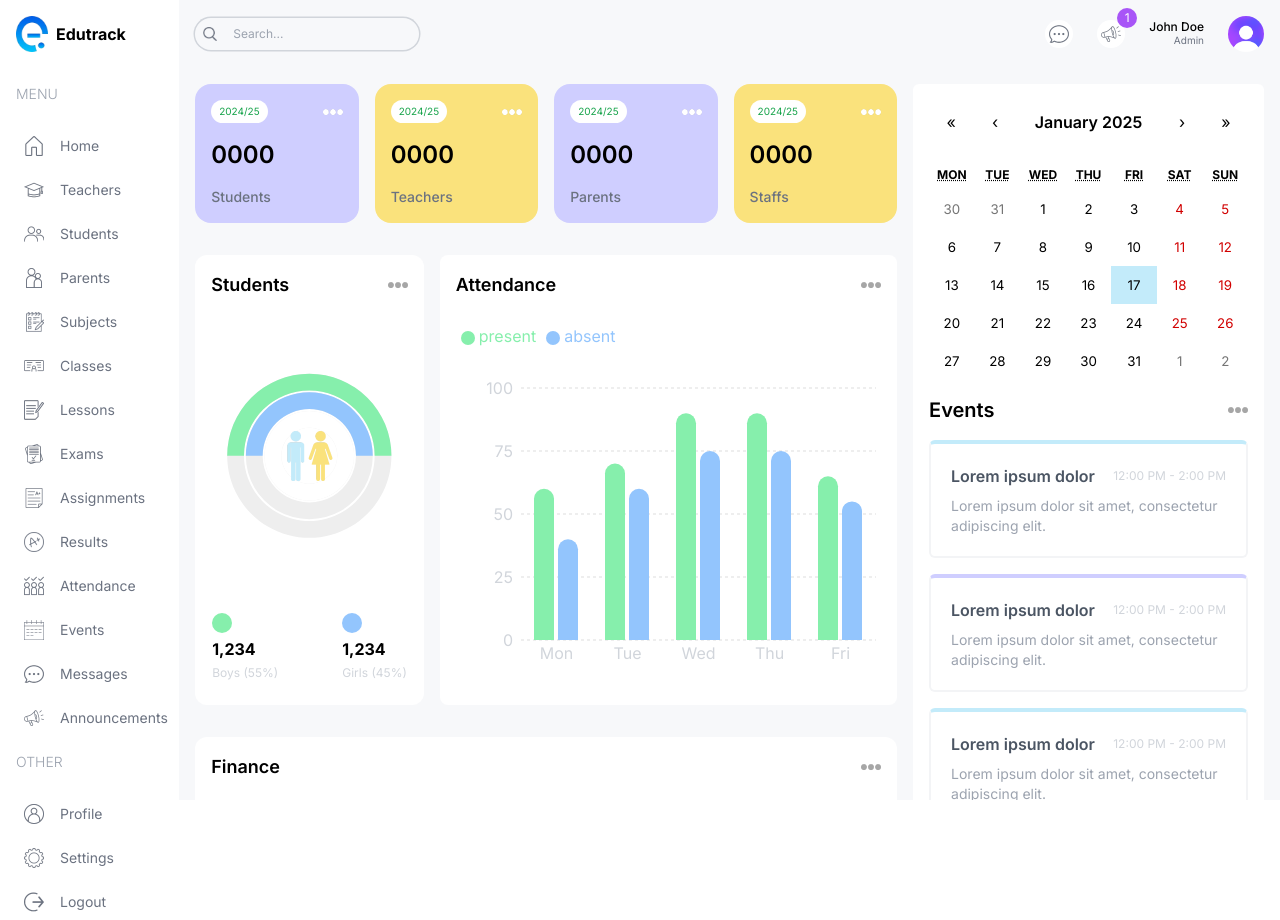
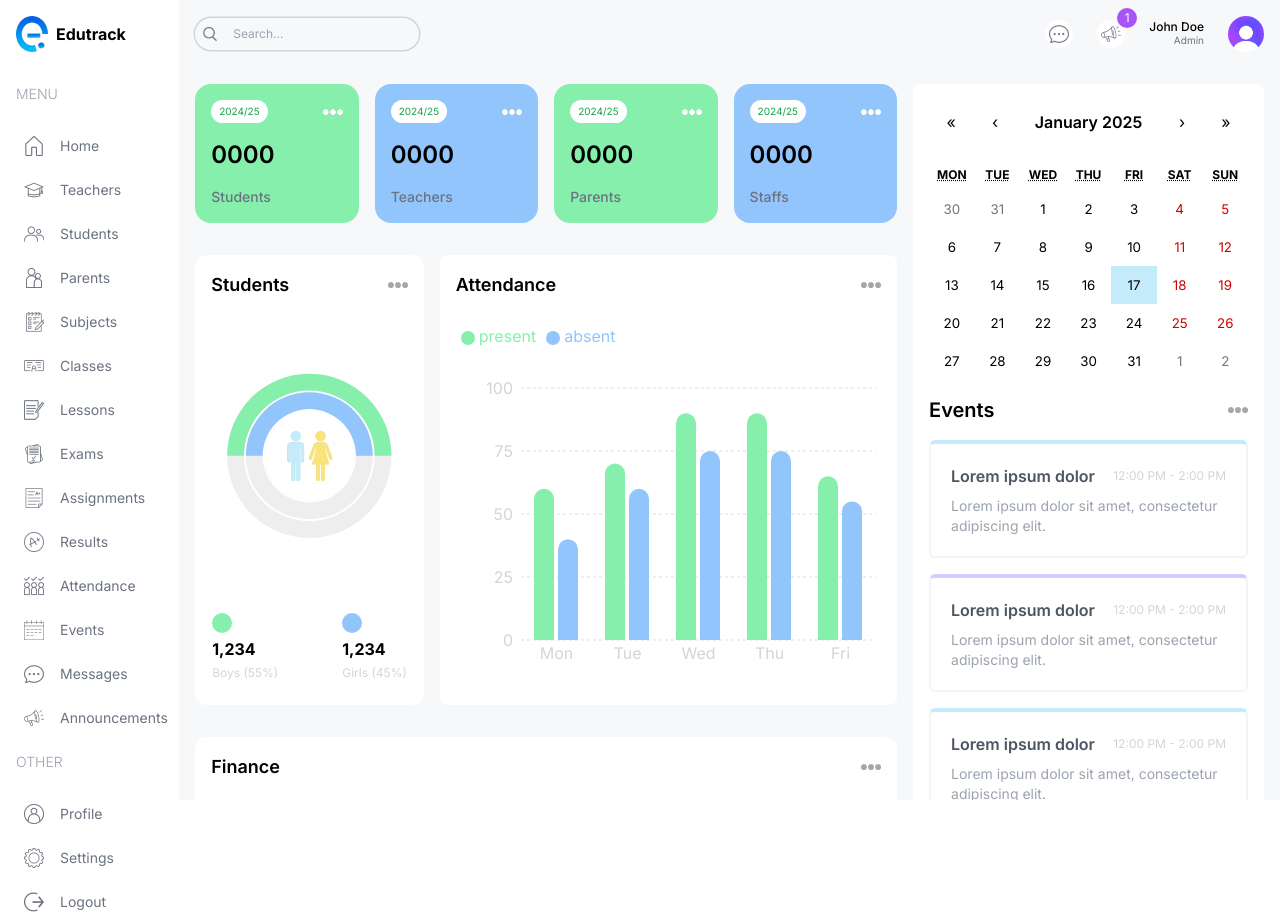
Before and after one commit to kojoskillz/EduTrack-SMS-Dashboard, a Next.js app: page /admin in a window 1280 px wide. Built offline with nearby package versions, Linux system fonts and the light colour scheme.

Commit message:
Update UserCard.tsx

```diff
--- a/src/components/UserCard.tsx
+++ b/src/components/UserCard.tsx
@@ -2,7 +2,7 @@ import Image from "next/image";
 
 const UserCard = ({ type }: { type: string }) => {
   return (
-    <div className="rounded-2xl odd:bg-lamaPurple even:bg-lamaYellow p-4 flex-1 min-w-[130px]">
+    <div className="rounded-2xl odd:bg-green-300 even:bg-blue-300 p-4 flex-1 min-w-[130px]">
       <div className="flex justify-between items-center">
         <span className="text-[10px] bg-white px-2 py-1 rounded-full text-green-600">
           2024/25
```
